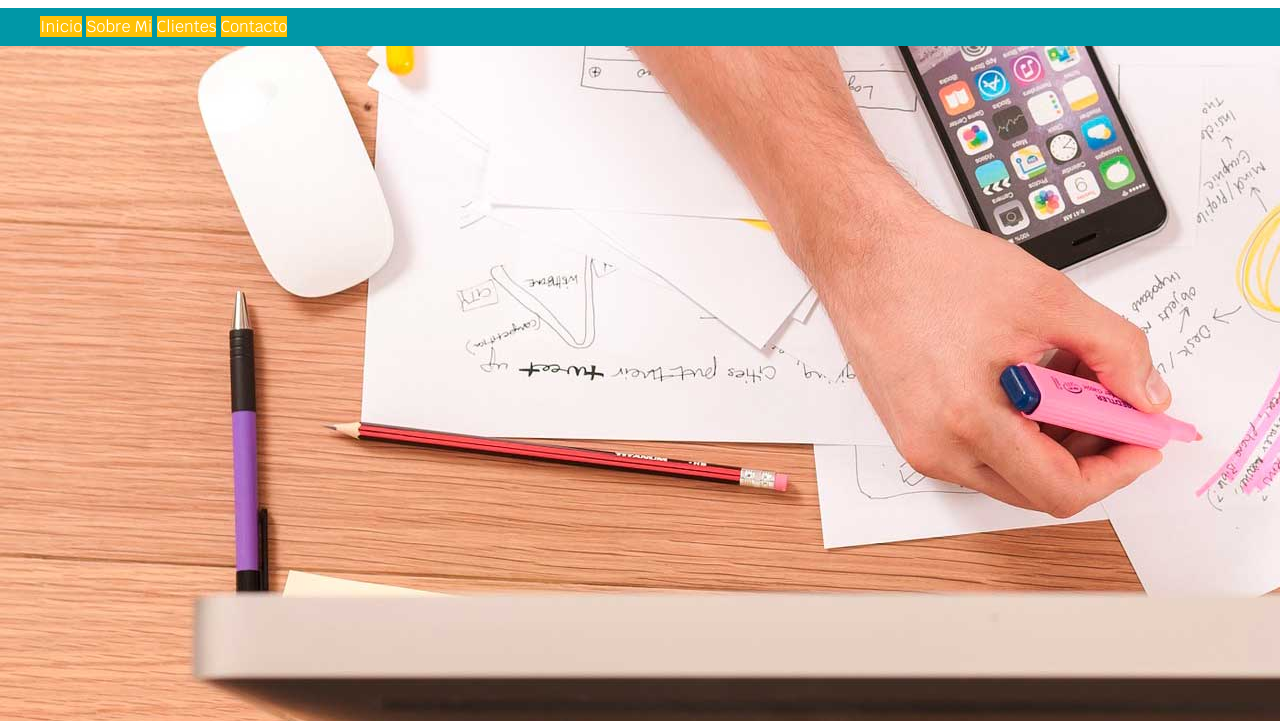
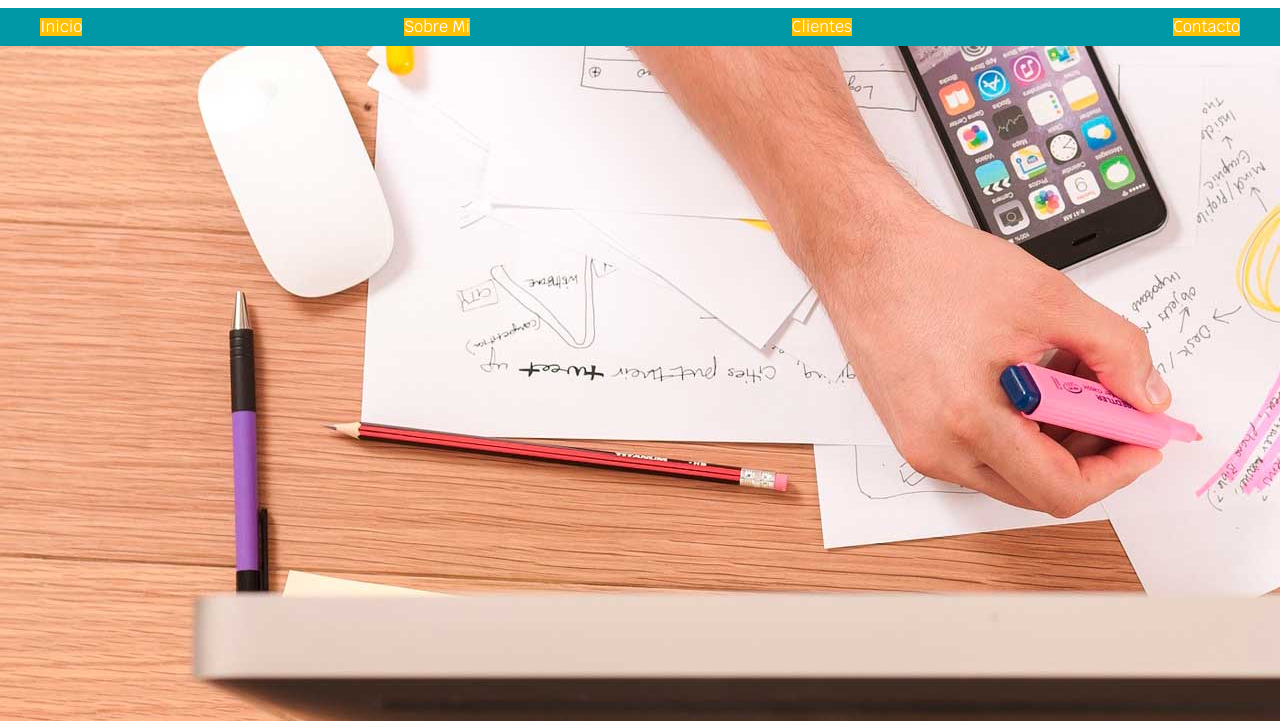
Before and after one commit to jjmuesesq/Desarrollo-Web, a plain HTML site: page index.html in a window 1280 px wide. Shown: the part 87-808 px from the top of the page. Drawn offline with Linux system fonts and the light colour scheme.

Commit message:
Posicionando los enlaces con Flexbox

```diff
--- a/css/styles.css
+++ b/css/styles.css
@@ -48,6 +48,10 @@ body {
 
 .navegacion-principal {
     padding: 1rem;
+    display: flex;
+    flex-direction: row;
+    /* align-items: center; flex-end , flex-start*/
+    justify-content: space-between;
 }
 
 .navegacion-principal a {
```
Also changed, not shown: resources.txt.
